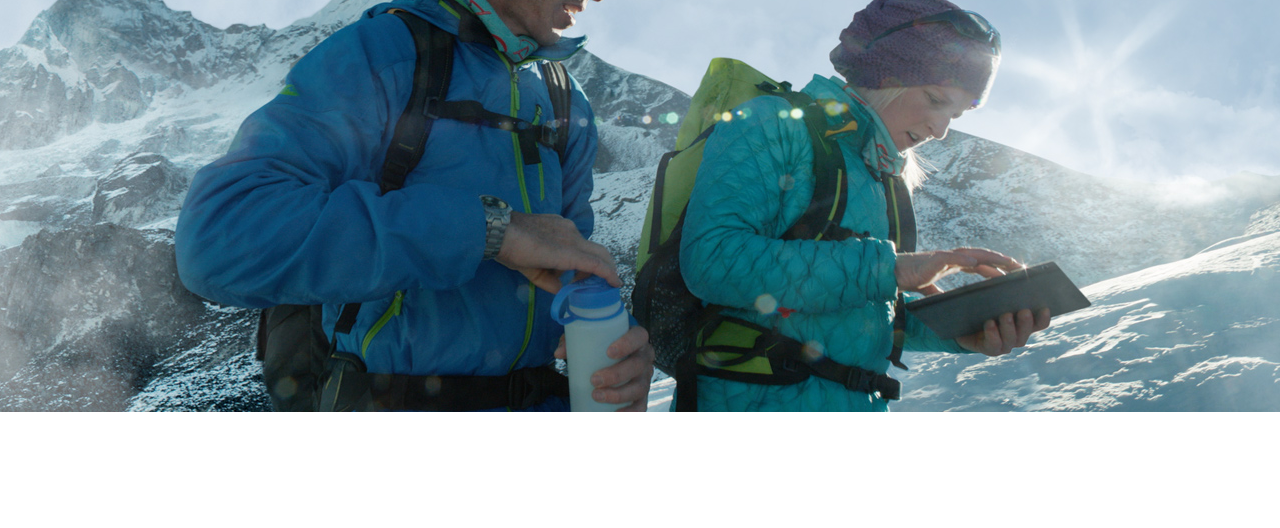
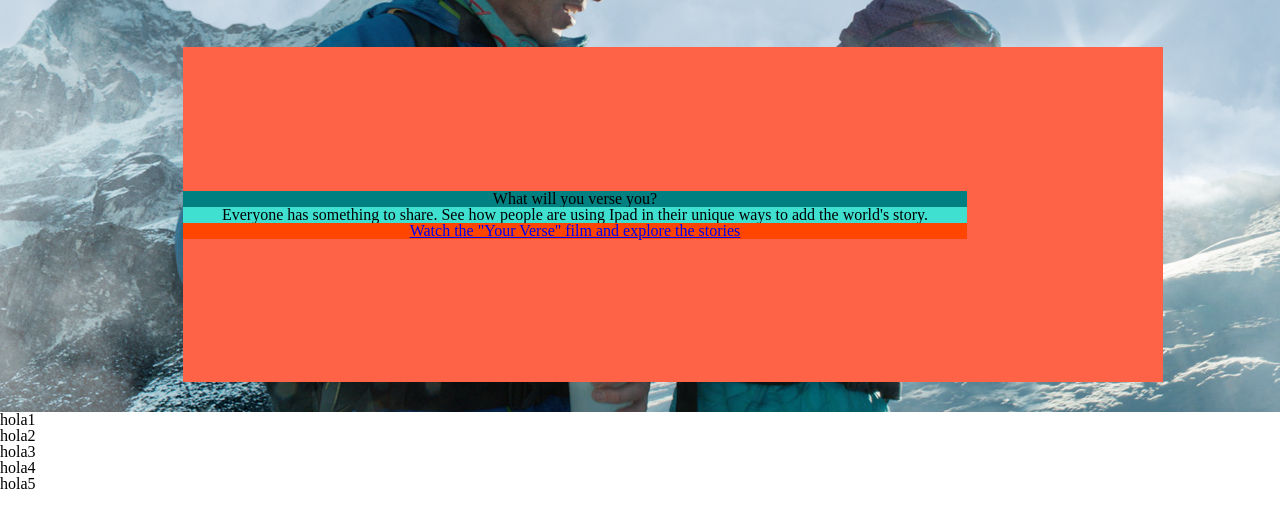
Before and after one commit to LoboArkano/Building-with-Backgrounds-and-Gradients, a plain HTML site: page index.html in a window 1280 px wide. Shown: the part 126-654 px from the top of the page. Drawn offline with Linux system fonts and the light colour scheme.

Commit message:
Add header text
Header title whit flexbox

```diff
--- a/css/style.css
+++ b/css/style.css
@@ -14,7 +14,36 @@ button {
 	top: -777px;
 	left: -47px;
 	width: 1440px;
-	height: 1315px;
+	height: 538px;
+}
+
+#header-container #header-flex {
+	position: absolute;
+	top: 950px;
+	left: 230px;
+
+	display: flex;
+	flex-direction: column;
+	justify-content: center;
+	height: 335px;
+	width: 980px;
+	background-color: tomato;
+	text-align: center;
+}
+
+#header-flex #header-title {
+	width: 80%;
+	background-color: teal;
+}
+
+#header-flex #header-subtitle {
+	width: 80%;
+	background-color: turquoise;
+}
+
+#header-flex #header-link {
+	width: 80%;
+	background-color: orangered;
 }
 
 /* HEADER */
@@ -72,4 +101,5 @@ button {
 	padding-left: 5px;
 }
 
+
 /* NAVBAR */
--- a/index.html
+++ b/index.html
@@ -29,7 +29,17 @@
 				</div>
 			</div>
 		</nav>
+		<div id="header-flex">
+			<h1 id="header-title">What will you verse you?</h1>
+			<h2 id="header-subtitle">Everyone has something to share. See how people are using Ipad in their unique ways to add the world's story.</h2>
+			<a id="header-link" href="#">Watch the "Your Verse" film and explore the stories</a>
+		</div>
 	</header>
+	<div>hola1</div>
+	<div>hola2</div>
+	<div>hola3</div>
+	<div>hola4</div>
+	<div>hola5</div>
 
 </body>
 </html>
```
